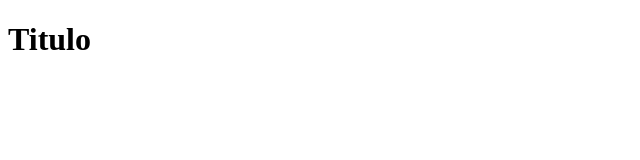
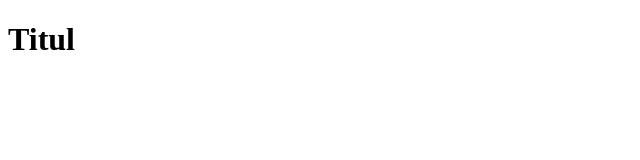
Before and after one commit to Aldair172/GESTIONES-TE, a plain HTML site: page test.html in a window 1280 px wide. Shown: the full height of the page, 0-640 px from the left. Drawn offline with Linux system fonts and the light colour scheme.

Commit message:
test.html
Lo edite hoy

```diff
--- a/test.html
+++ b/test.html
@@ -7,6 +7,6 @@
     <title>Document</title>
 </head>
 <body>
-    <h1>Titulo</h1>
+    <h1>Titul</h1>
 </body>
 </html>
```
